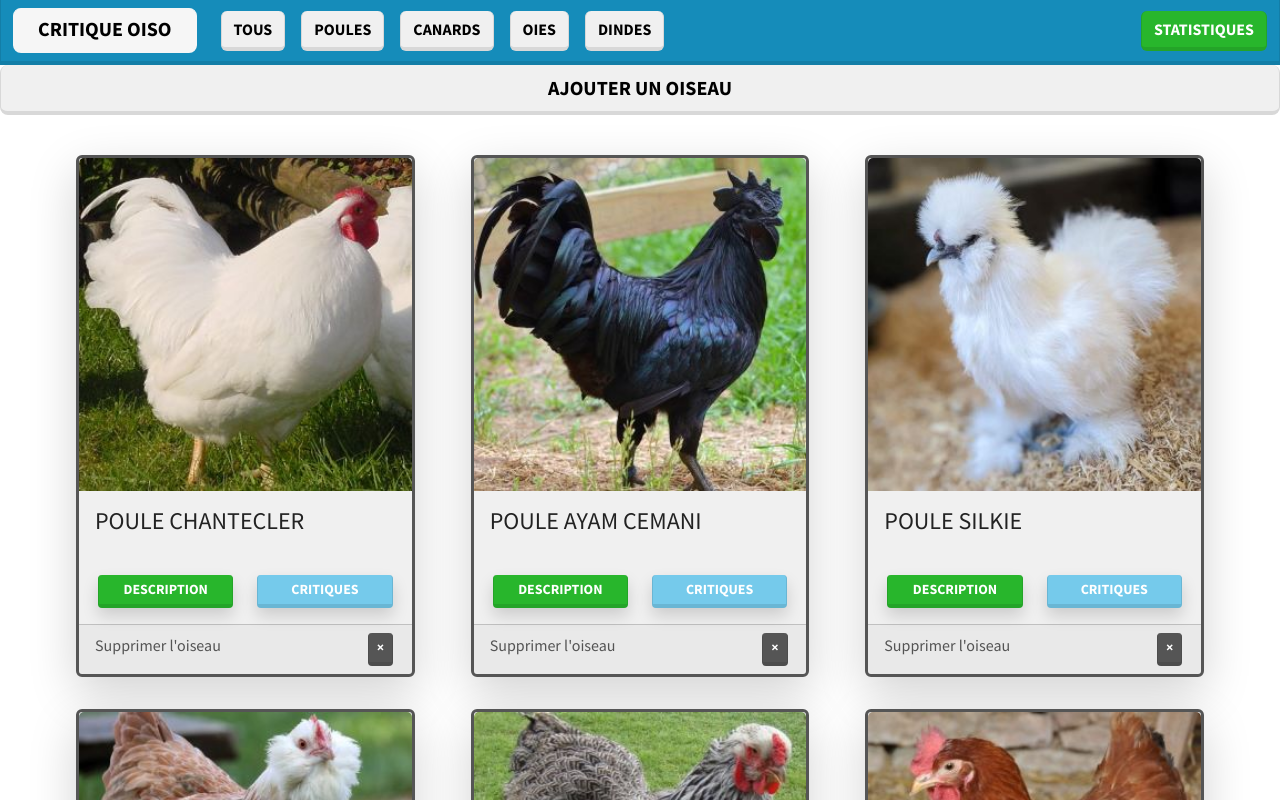
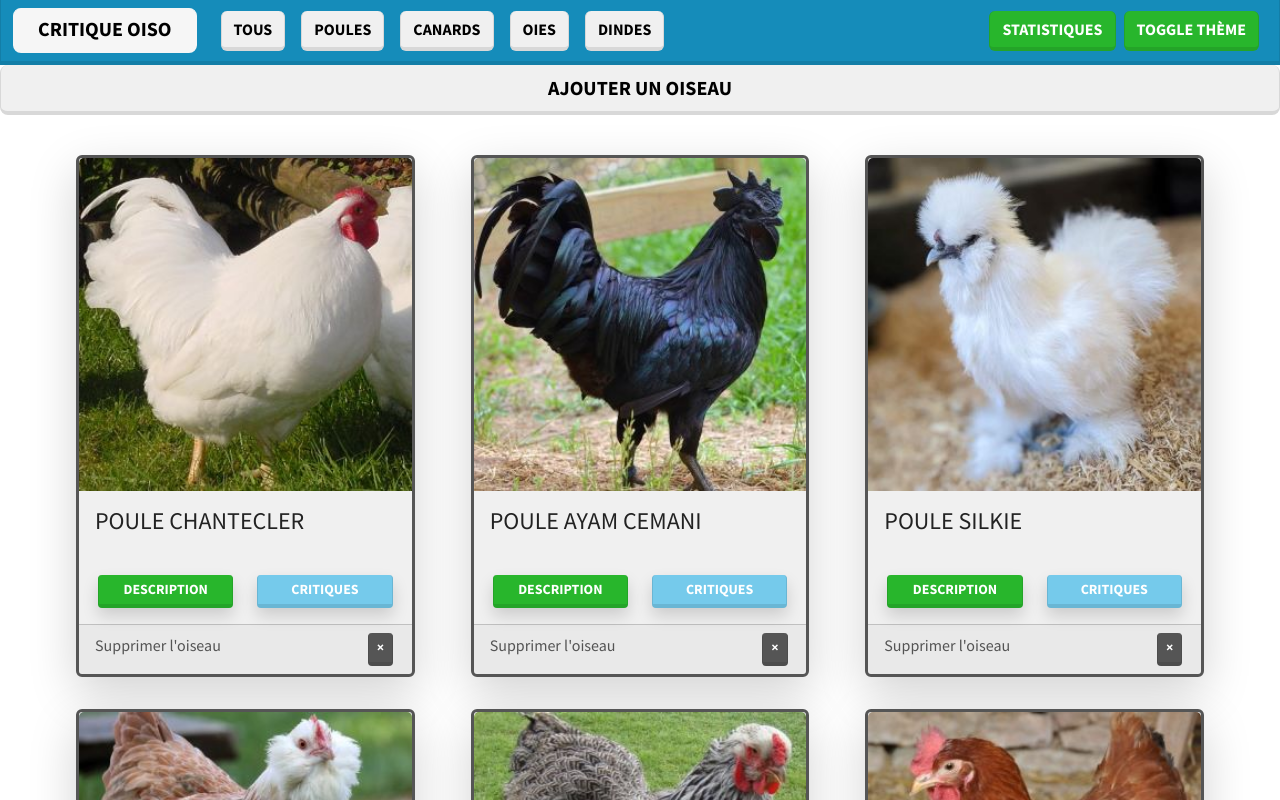
Before and after one commit to jajanel/tp2-fullstack-jb-ml, a React (Vite) app in the folder tp1-react-jb-ml-master/: page / in a window 1280 px wide. Shown: the top 800 px of the page. Built offline with nearby package versions, Linux system fonts and the light colour scheme.

Commit message:
Ajout d'un bouton toggle thème #31

```diff
--- a/tp1-react-jb-ml-master/src/components/Navbar.jsx
+++ b/tp1-react-jb-ml-master/src/components/Navbar.jsx
@@ -7,7 +7,7 @@ export default function Navbar(props) {
     const toggleModalStatistiques = () => {
         handleChoixCategorie("tous");
         props.oiseauxTri[1](true);
-        setEstOuvertStatistiques(estOuvertStatistiques=>!estOuvertStatistiques);
+        setEstOuvertStatistiques(estOuvertStatistiques => !estOuvertStatistiques);
     };
 
     // Changer la catégorie des oiseaux affichés dans le catalogue selon la catégorie cliquée par l'utilisateur et ferme la section stats si ouverte.
@@ -16,6 +16,10 @@ export default function Navbar(props) {
         props.fermerStatistiquesToggle();
     };
 
+    const toggleTheme = () => {
+        const themeSecondaire = props.theme === "lumen" ? "pulse" : "lumen";
+        props.setTheme(themeSecondaire);
+    };
 
     return (
         <>
@@ -45,8 +49,11 @@ export default function Navbar(props) {
                                 <button className="btn btn-secondary mx-2" onClick={() => handleChoixCategorie("dinde")}>Dindes</button>
                             </li>
                         </ul>
-                        <div >
+                        <div>
                             <button onClick={toggleModalStatistiques} className="btn btn-success" type="button">Statistiques</button>
+                        </div>
+                        <div>
+                            <button onClick={toggleTheme} className="btn btn-success mx-2">toggle thème</button>
                         </div>
                     </div>
                 </div>
```
